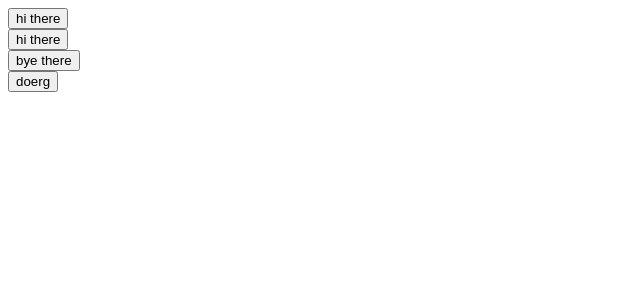
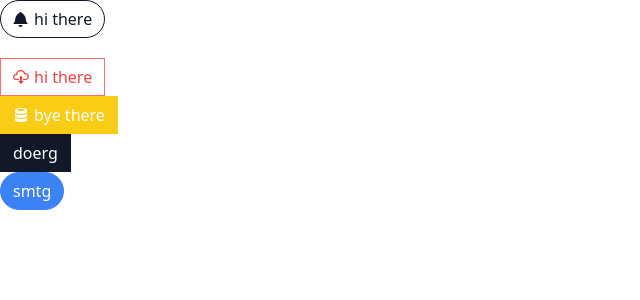
Before and after one commit to bindubaddam137/comps, a React (Create React App) app: page / in a window 1280 px wide. Shown: the top 300 px of the page, without its empty margins (0-640 px from the left). Built offline with nearby package versions, Linux system fonts and the light colour scheme.

Commit message:
created custom button component

```diff
--- a/package.json
+++ b/package.json
@@ -6,10 +6,13 @@
     "@testing-library/jest-dom": "^5.17.0",
     "@testing-library/react": "^13.4.0",
     "@testing-library/user-event": "^13.5.0",
+    "classnames": "^2.5.1",
     "prop-types": "^15.8.1",
     "react": "^18.3.1",
     "react-dom": "^18.3.1",
+    "react-icons": "4.6.0",
     "react-scripts": "5.0.1",
+    "tailwind-merge": "^2.5.2",
     "web-vitals": "^2.1.4"
   },
   "scripts": {
--- a/src/App.js
+++ b/src/App.js
@@ -1,22 +1,47 @@
 import Button from "./Button";
+import { GoBell, GoCloudDownload, GoDatabase } from "react-icons/go";
 
 function App() {
+  const handleClick = () => {
+    console.log("Click!");
+  };
   return (
     <div>
       <div>
-        <Button>hi there</Button>
+        <Button
+          onClick={handleClick}
+          className="mb-5"
+          secondary
+          rounded
+          outline
+        >
+          <GoBell />
+          hi there
+        </Button>
       </div>
 
       <div>
-        <Button>hi there</Button>
+        <Button danger outline onMouseEnter={handleClick}>
+          <GoCloudDownload />
+          hi there
+        </Button>
       </div>
 
       <div>
-        <Button>bye there</Button>
+        <Button warning onMouseLeave={handleClick}>
+          <GoDatabase />
+          bye there
+        </Button>
       </div>
 
       <div>
-        <Button>doerg</Button>
+        <Button secondary>doerg</Button>
+      </div>
+
+      <div>
+        <Button primary rounded>
+          smtg
+        </Button>
       </div>
     </div>
   );
--- a/src/Button.js
+++ b/src/Button.js
@@ -1,5 +1,5 @@
-import PropTypes from "prop-types";
-
+import className from "classnames";
+import { twMerge } from "tailwind-merge";
 function Button({
   children,
   primary,
@@ -9,8 +9,30 @@ function Button({
   danger,
   outline,
   rounded,
+  ...rest
 }) {
-  return <button>{children}</button>;
+  const classes = twMerge(
+    className(rest.className, "flex items-center px-3 py-1.5 border", {
+      "border-blue-500 bg-blue-500 text-white": primary,
+      "border-gray-900 bg-gray-900 text-white": secondary,
+      "border-green-500 bg-green-500 text-white": success,
+      "border-yellow-400 bg-yellow-400 text-white": warning,
+      "border-red-400 bg-red-400 text-white": danger,
+      "rounded-full": rounded,
+      "bg-white": outline,
+      "text-blue-500": outline && primary,
+      "text-gray-900": outline && secondary,
+      "text-green-500": outline && success,
+      "text-yellow-400": outline && warning,
+      "text-red-500": outline && danger,
+    })
+  );
+
+  return (
+    <button {...rest} className={classes}>
+      {children}
+    </button>
+  );
 }
 
 Button.propTypesropTypes = {
--- /dev/null
+++ b/src/index.css
@@ -0,0 +1,7 @@
+@tailwind base;
+@tailwind components;
+@tailwind utilities;
+
+button > svg {
+  margin-right: 5px;
+}
--- a/src/index.js
+++ b/src/index.js
@@ -1,3 +1,4 @@
+import "./index.css";
 import React from "react";
 import ReactDOM from "react-dom/client";
 import App from "./App";
--- a/tailwind.config.js
+++ b/tailwind.config.js
@@ -1,8 +1,8 @@
 /** @type {import('tailwindcss').Config} */
 module.exports = {
-  content: [],
+  content: ["./src/**/*.{js,jsx,ts,tsx}"],
   theme: {
     extend: {},
   },
   plugins: [],
-}
+};
```
Also changed, not shown: 1 other file (tests, documents, lock files or other folders).
